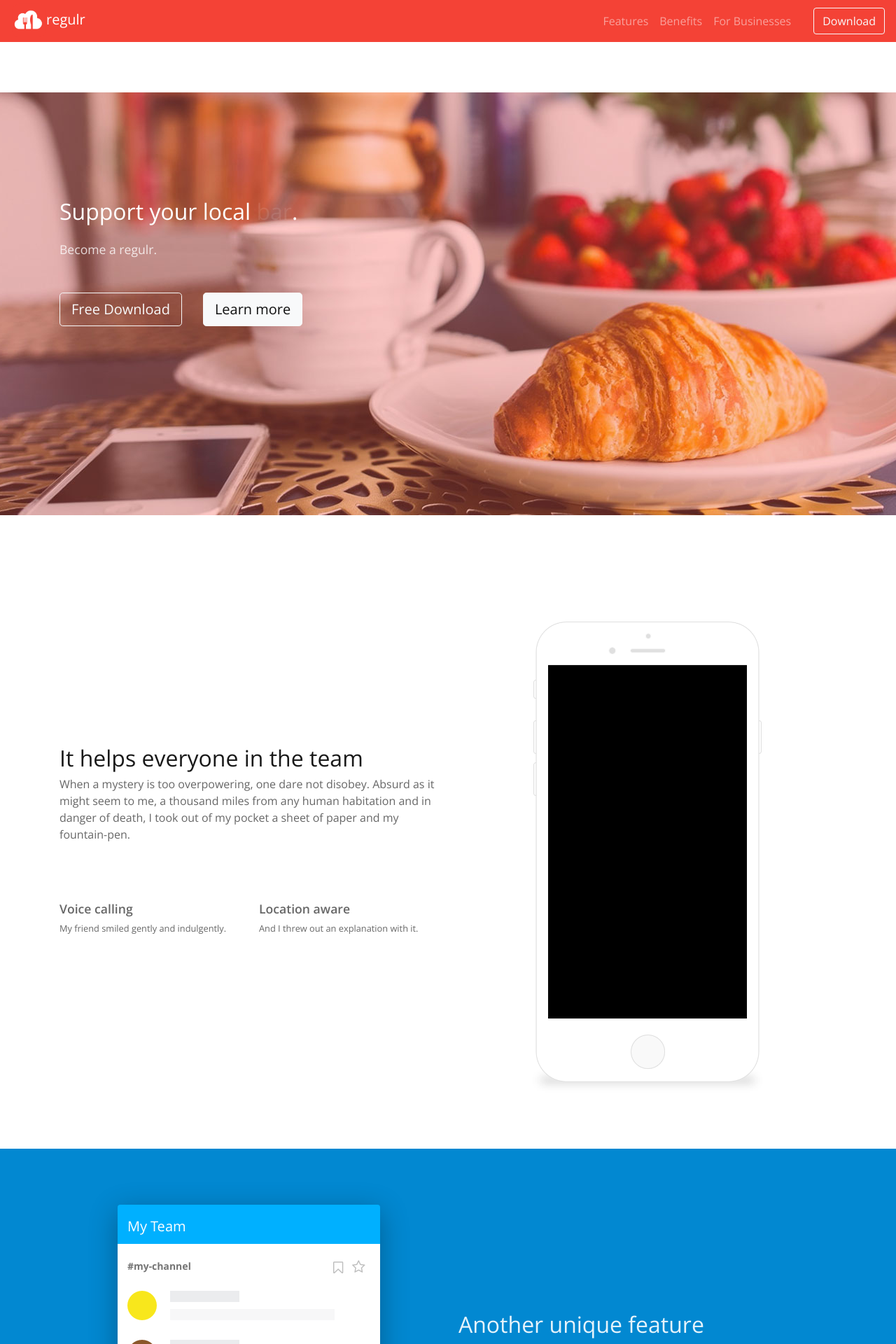
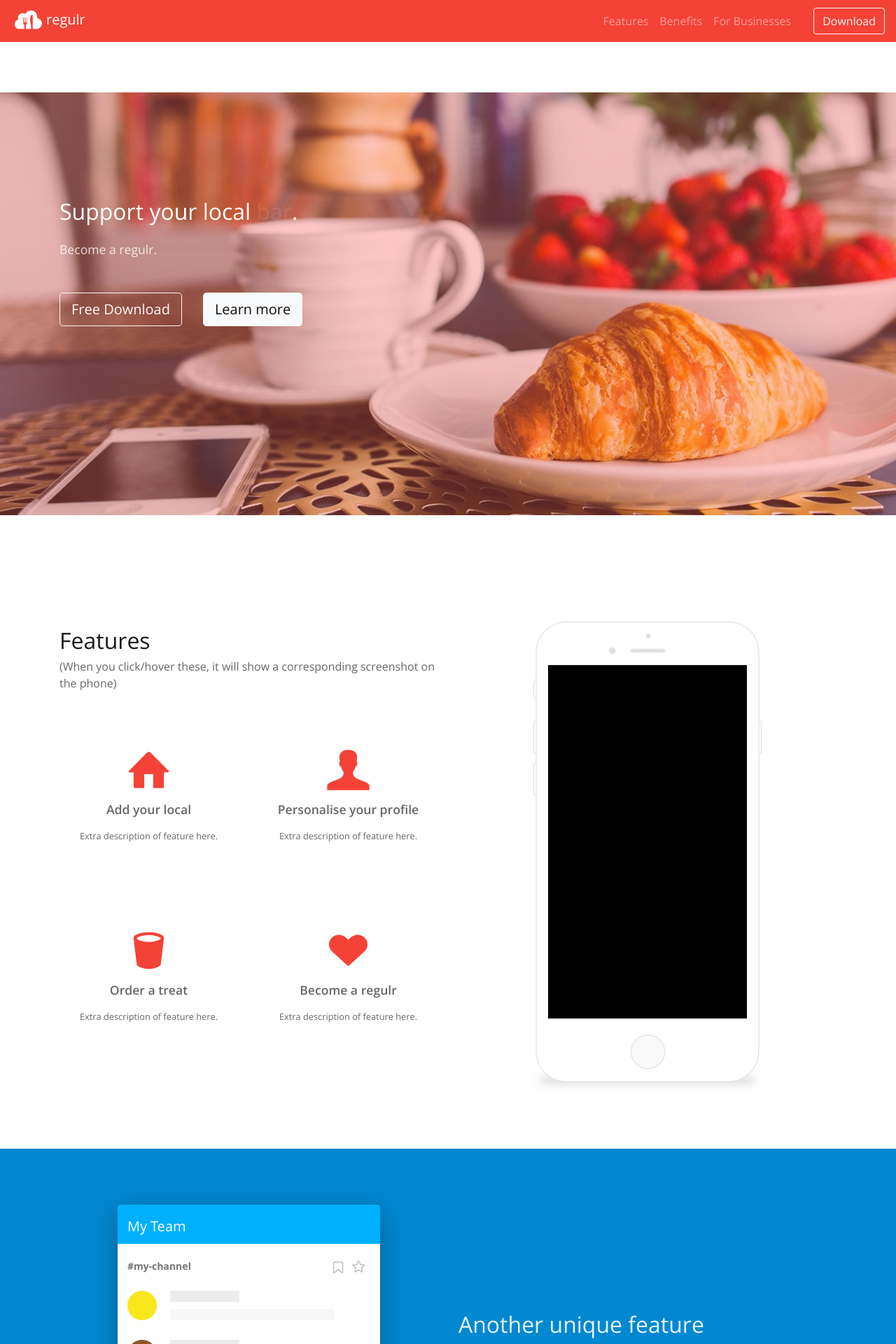
Before and after one commit to dwtong/posboss-regulr-landing, a Jekyll site: the page built from index.md, in a window 1280 px wide. Shown: the top 1920 px of the page at 70% size. Built offline with Jekyll 4.4.1, drawn with Linux system fonts in a browser that asks for light colours.

Commit message:
Update content and styles in features section

```diff
--- a/_includes/features.html
+++ b/_includes/features.html
@@ -2,26 +2,37 @@
   <div class="container">
     <div class="row align-items-center">
       <div class="col">
-        <h2>It helps everyone in the team</h2>
-        <p>
-          When a mystery is too overpowering, one dare not disobey. Absurd as
-          it might seem to me, a thousand miles from any human habitation and
-          in danger of death, I took out of my pocket a sheet of paper and my
-          fountain-pen.
-        </p>
+        <h2>Features</h2>
+        <p>(When you click/hover these, it will show a corresponding screenshot on the phone)</p>
         <div class="row my-5">
           <div class="col-md content-feature-sub">
-            <p><span class="icon-themed icon-sm icon-phone"></span></p>
-            <h3>Voice calling</h3>
+            <p><span class="icon-themed icon-lg icon-home"></span></p>
+            <h3>Add your local</h3>
             <p>
-              My friend smiled gently and indulgently.
+              Extra description of feature here.
             </p>
           </div>
-          <div class="col-md content-feature-sub mt-4 mt-md-0">
-            <p><span class="icon-themed icon-sm icon-map"></span></p>
-            <h3>Location aware</h3>
+          <div class="col-md content-feature-sub">
+            <p><span class="icon-themed icon-lg icon-user"></span></p>
+            <h3>Personalise your profile</h3>
             <p>
-              And I threw out an explanation with it.
+              Extra description of feature here.
+            </p>
+          </div>
+        </div>
+        <div class="row my-5">
+          <div class="col-md content-feature-sub">
+            <p><span class="icon-themed icon-lg icon-cup"></span></p>
+            <h3>Order a treat</h3>
+            <p>
+              Extra description of feature here.
+            </p>
+          </div>
+          <div class="col-md content-feature-sub">
+            <p><span class="icon-themed icon-lg icon-heart"></span></p>
+            <h3>Become a regulr</h3>
+            <p>
+              Extra description of feature here.
             </p>
           </div>
         </div>
--- /dev/null
+++ b/_sass/_features.scss
@@ -0,0 +1,11 @@
+.content-feature-sub {
+  // margin: 2rem 0;
+  text-align: center;
+  line-height: 2.5rem;
+  padding: 2rem 0;
+
+  &:hover {
+    background-color: rgba(244, 66, 54, 0.2);
+    cursor: pointer;
+  }
+}
--- a/_sass/_variables.scss
+++ b/_sass/_variables.scss
@@ -2,3 +2,4 @@ $regulr-blue: #4EA5FC;
 $regulr-green: #16D97E;
 $regulr-purple: #B080F2;
 $regulr-red: #F44236;
+$icon-background: $regulr-red;
--- a/_sass/vendor/_theme.scss
+++ b/_sass/vendor/_theme.scss
@@ -85,8 +85,7 @@ body {
 }
 .icon-themed {
   display: inline-block;
-  background-image: none;
-  // background-image: linear-gradient(to bottom right, #5534ff 0%, #0c7aee 48%, #69ffab 100%);
+  background-color: $icon-background;
   background-size: cover;
   -webkit-background-clip: text;
           background-clip: text;
--- a/css/main.scss
+++ b/css/main.scss
@@ -1,15 +1,16 @@
 ---
 ---
 
+@import "variables";
 @import 'https://fonts.googleapis.com/css?family=Open+Sans:300,400,600';
 @import "vendor/bootstrap";
 @import "vendor/entypo";
 @import "vendor/theme";
 @import "vendor/animate";
 @import "vendor/morphext";
-@import "variables";
 
 #section-hero { @import "hero"; }
+#section-features { @import "features"; }
 #section-for-business { @import "for-business"; }
 #section-footer { @import "footer"; }
 
```
